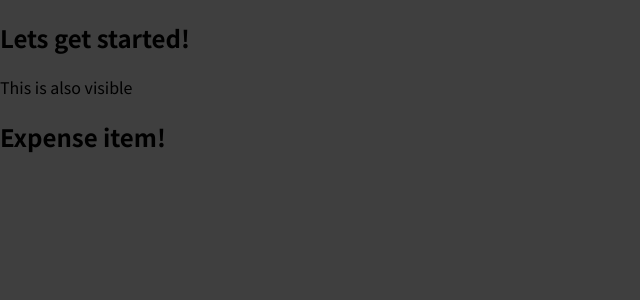
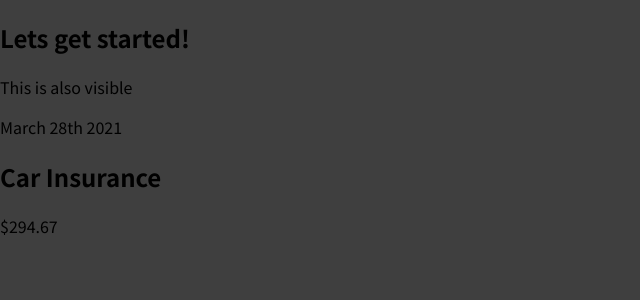
Before and after one commit to Shreyas-hacker/expense-tracker, a React (Create React App) app: page / in a window 1280 px wide. Shown: the top 300 px of the page, without its empty margins (0-640 px from the left). Built offline with nearby package versions, Linux system fonts and the light colour scheme.

Commit message:
Changes to Expenseitem.js

```diff
--- a/src/components/Expenseitem.js
+++ b/src/components/Expenseitem.js
@@ -1,5 +1,13 @@
-function ExpenseItem(){
-    return <h2>Expense item!</h2>
+function ExpenseItem() {
+  return (
+    <div>
+      <div>March 28th 2021</div>
+      <div>
+        <h2>Car Insurance</h2>
+        <div>$294.67</div>
+      </div>
+    </div>
+  );
 }
 
-export default ExpenseItem
+export default ExpenseItem;
```
